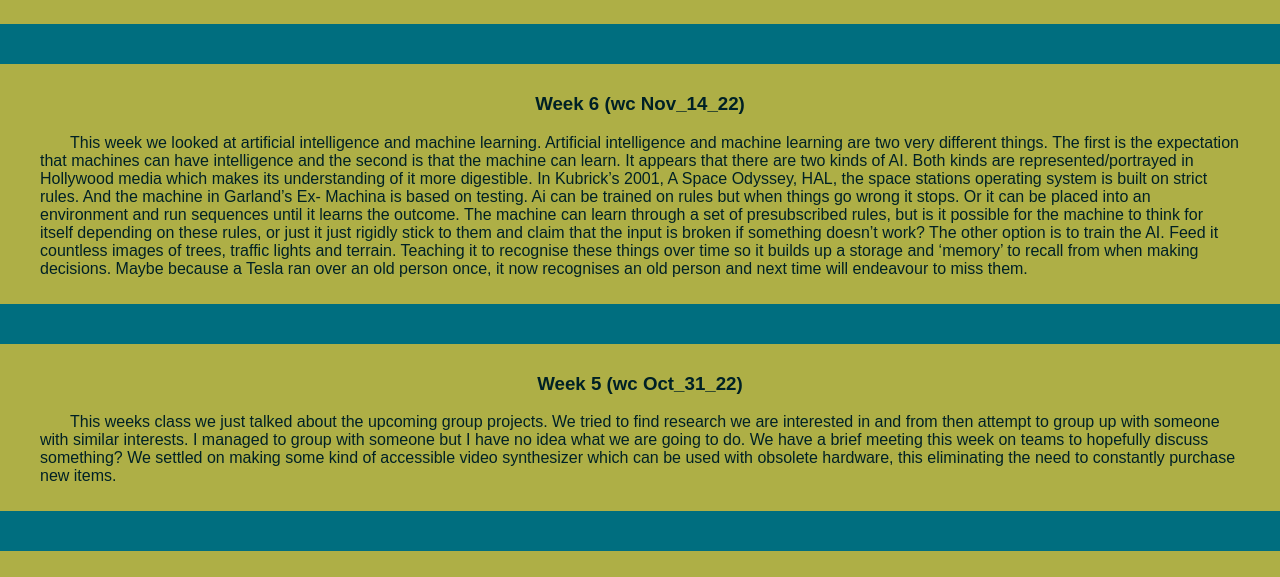
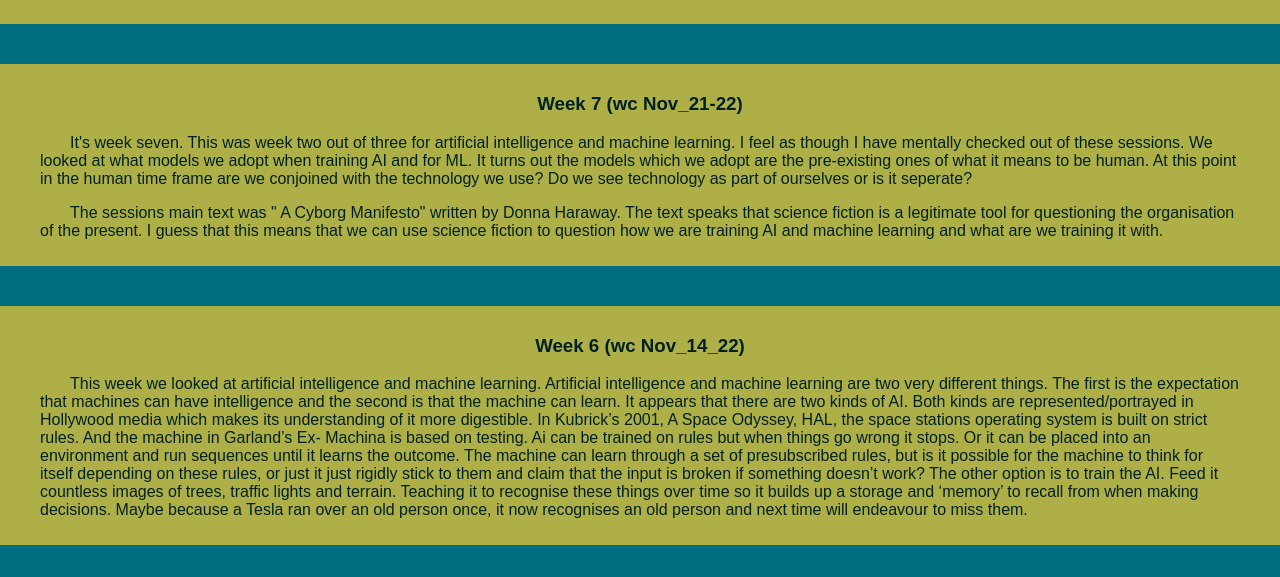
Before and after one commit to secc9/CompArtsRT_Blog, a plain HTML site: page index.html in a window 1280 px wide. Shown: the part 197-774 px from the top of the page. Drawn offline with Linux system fonts and the light colour scheme.

Commit message:
Edit index.html style.css

```diff
--- a/index.html
+++ b/index.html
@@ -35,6 +35,30 @@
 </div>
 
 
+
+  <!-- Week 7 -->
+  <div class="week_07">
+    <h3>
+      Week 7 (wc Nov_21-22)
+    </h3>
+
+    <p> It's week seven. This was week two out of three for artificial intelligence and machine learning. I feel as though I have mentally checked out of these
+    sessions. We looked at what models we adopt when training AI and for ML. It turns out the models which we adopt are the pre-existing ones of what it means to be human. At this point in the human time frame are we conjoined with the technology we use? Do we see technology as part of ourselves or is it seperate? </p>
+
+    <p>
+	The sessions main text was " A Cyborg Manifesto" written by Donna Haraway. The text speaks that science fiction is a legitimate tool for questioning the organisation of the present. I guess that this means that we can use science fiction to question how we are training AI and machine learning and what are we training it with.
+
+    </p>
+
+
+
+
+    </p>
+  </div>
+
+
+  <div class="divider">
+  </div>
 
   <!-- Week 6 -->
   <div class="week_06">
--- a/style.css
+++ b/style.css
@@ -18,6 +18,13 @@ body{
 .divider{
   height:40px;
   background-color: #006E7F
+}
+
+.week_07{
+	opacity:0.7;
+	background-color: #F8CB2E;
+	padding-top: 10px;
+	padding-bottom: 10px;
 }
 .week_06{
   opacity: 0.7;
```
Also changed, not shown: 2 other files.
